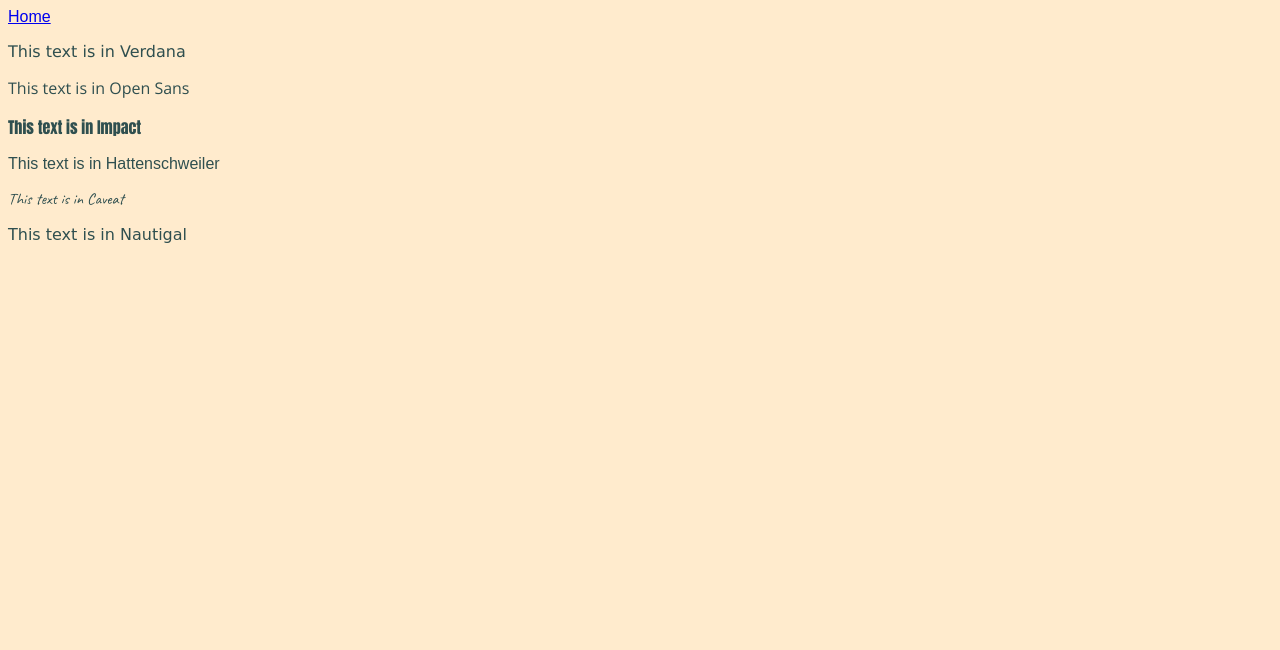
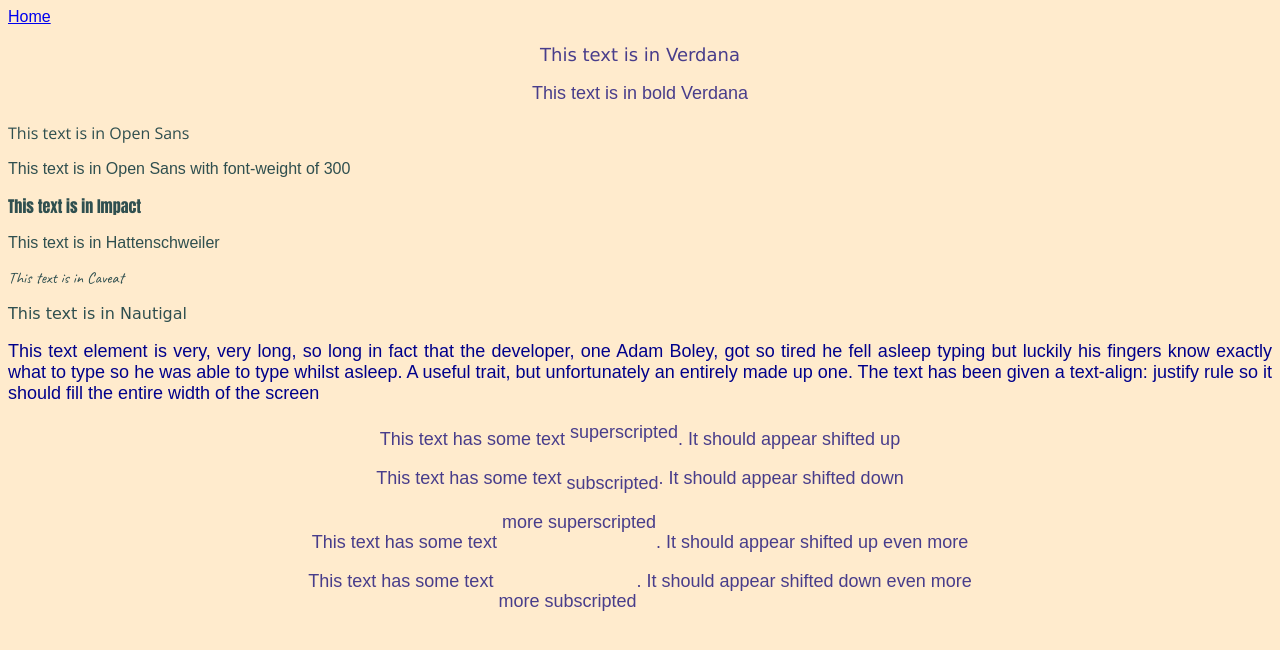
Before and after one commit to AdamBoley/Git-Experimentation, a website: page fonts.html in a window 1280 px wide. Drawn offline with nearby package versions, Linux system fonts and the light colour scheme; a web font is replaced by a local one.

Commit message:
vertical-align

```diff
--- a/fonts.html
+++ b/fonts.html
@@ -27,17 +27,38 @@
 
         <br>
 
-        <p id="verdana">This text is in Verdana</p>
+        <div id="vertical-align">
 
-        <p id="open-sans">This text is in Open Sans</p>
+            <p id="verdana" class="text">This text is in Verdana</p>
 
-        <p id="impact">This text is in Impact</p>
+            <p id="verdana-bold" class="text">This text is in bold Verdana</p>
 
-        <p id="hattenschweiler">This text is in Hattenschweiler</p>
+            <p id="open-sans">This text is in Open Sans</p>
 
-        <p id="caveat">This text is in Caveat</p>
+            <p id="open-sans-300">This text is in Open Sans with font-weight of 300</p>
 
-        <p id="the-nautigal">This text is in Nautigal</p>
+            <p id="impact">This text is in Impact</p>
+
+            <p id="hattenschweiler">This text is in Hattenschweiler</p>
+
+            <p id="caveat">This text is in Caveat</p>
+
+            <p id="the-nautigal">This text is in Nautigal</p>
+
+            <p class="text-justify" id="arial">This text element is very, very long, so long in fact that the developer, one Adam Boley, got so tired he fell asleep typing
+                but luckily his fingers know exactly what to type so he was able to type whilst asleep. A useful trait, but unfortunately an entirely made up one.
+                The text has been given a text-align: justify rule so it should fill the entire width of the screen
+            </p>
+
+            <p class="text">This text has some text <span class="superscript">superscripted</span>. It should appear shifted up</p>
+
+            <p class="text">This text has some text <span class="subscript">subscripted</span>. It should appear shifted down</p>
+
+            <p class="text">This text has some text <span class="more-superscript">more superscripted</span>. It should appear shifted up even more</p>
+
+            <p class="text">This text has some text <span class="more-subscript">more subscripted</span>. It should appear shifted down even more</p>
+
+        </div>
 
     </body>
 
--- a/styles.css
+++ b/styles.css
@@ -158,3 +158,39 @@ button[type=reset], button[type=submit] {
 #the-nautigal {
   font-family: "The Nautigal", cursive
 }
+
+#arial {
+  font-family:Arial, Helvetica, sans-serif;
+}
+
+.text {
+  text-align: center;
+  font-size: large;
+  color: darkslateblue;
+}
+
+.text-justify {
+  text-align: justify;
+  font-size: large;
+  color:darkblue;
+}
+
+#vertical-align {
+  vertical-align: middle
+}
+
+.superscript {
+  vertical-align: super;
+}
+
+.subscript {
+  vertical-align: sub;
+}
+
+.more-superscript {
+  vertical-align: 20px;
+}
+
+.more-subscript {
+  vertical-align: -20px;
+}
```
